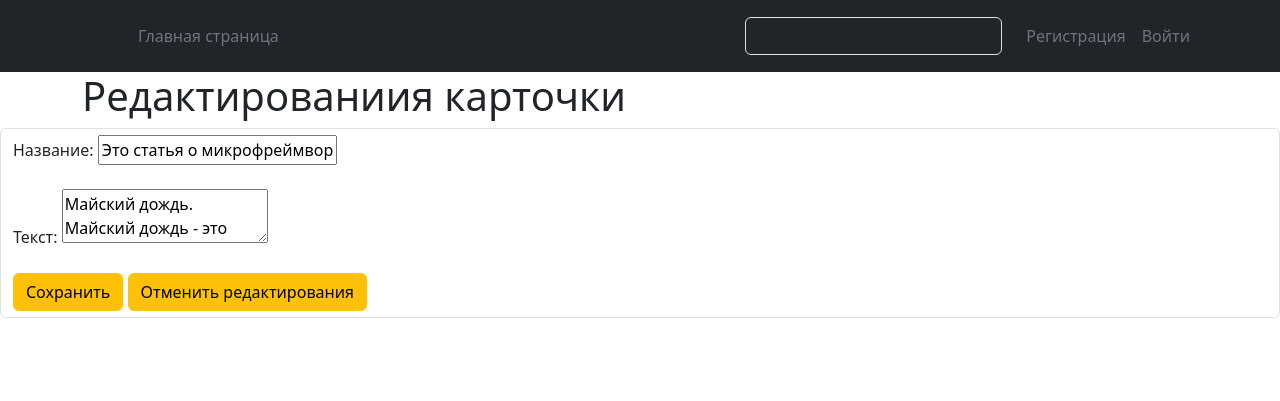
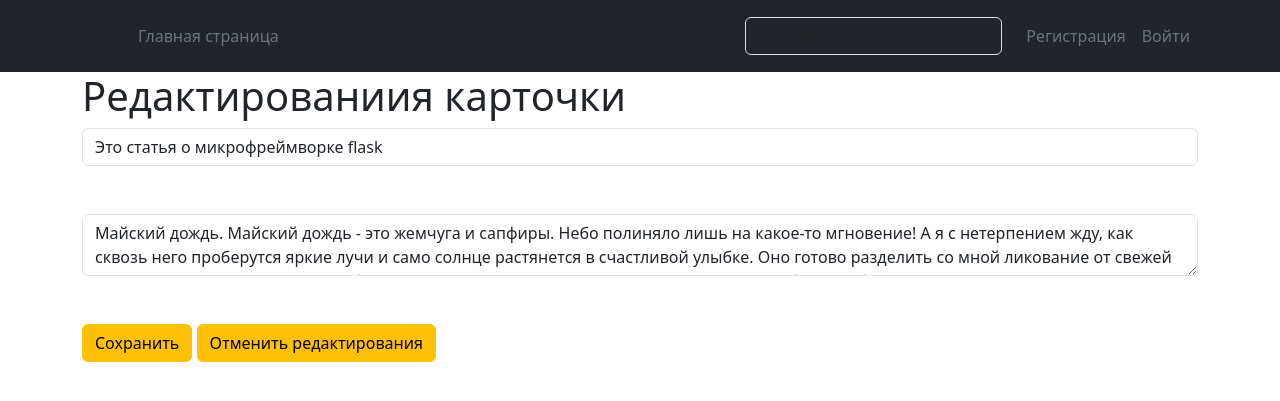
Before and after one commit to dem171/RepProject, a Flask app: page /discussion/1/update in a window 1280 px wide. Shown: the top 401 px of the page. Run offline with Flask 3, Linux system fonts and the light colour scheme.

```diff
--- a/webapp/models.py
+++ b/webapp/models.py
@@ -21,7 +21,7 @@ class User(db.Model, UserMixin):
     id = db.Column(db.Integer, primary_key=True)
     username = db.Column(db.String(30), nullable=False, unique=True, index=True)
     password = db.Column(db.String)
-    rol = db.Column(db.String(15), index=True)
+    rol = db.Column(db.String(15), index=True, default="user")
     date_registration = db.Column(db.DateTime, default=datetime.utcnow)
     user_cards = db.relationship("Cards", backref="user", cascade='all, delete')
     user_comment = db.relationship("Comments", backref="user_com", cascade='all, delete')
--- a/webapp/templates/discussion.html
+++ b/webapp/templates/discussion.html
@@ -22,8 +22,8 @@
 </div>
 <form action="{{url_for('discussion', id=card_info.id) }}" method="POST">
     {{ form.hidden_tag() }}
-    <textarea class="form-control"  rows="2" {{ form.text_comment }}></textarea>
-  <br>  <input class="btn btn-warning" {{ form.submit }}>
+    {{ form.text_comment(class_="form-control") }}
+  <br>  {{ form.submit(class_="btn btn-warning") }}
 </form>
 <h3>КОММЕНТАРИИ</h3>
 
--- a/webapp/templates/register.html
+++ b/webapp/templates/register.html
@@ -6,9 +6,9 @@
 <h1>Страница регистрации</h1>
 {% block registr %}
 <h1>Страница регистрации</h1>
-<div>
+<div class="container">
 
-   <form action=""  method="POST">
+   <form  class="floating"    action=""  method="POST">
        {{ form.hidden_tag() }}
        {{ form.username }}
        {% for error in form.username.errors %}
--- a/webapp/templates/update_card.html
+++ b/webapp/templates/update_card.html
@@ -2,26 +2,11 @@
 
 {% block body %}
 <h1>Редактированиия карточки</h1>
-{% for el in cards  %}
+<div>
+    <form action="{{ url_for('upd_card', id=card.id) }}" method="POST" >
+        <input class="form form-control" type="text" id="name" name="name" value="{{ card.name }}" required><br><br>
 
-{{el.name }}
-{% endfor %}
-{% endblock %}
-
-{% block add_cards %}
-{% for el in cards  %}
- <div class="alert alert-info">
-    {{el.name }}
-     <br>
-
-{% endfor %}
-</div>
-    <form action="{{ url_for('upd_card', id=card.id) }}" method="POST" class="form form-control">
-        <label for="name">Название:</label>
-        <input type="text" id="name" name="name" value="{{ card.name }}" required><br><br>
-
-        <label for="text">Текст:</label>
-        <textarea id="text" name="text" required>{{ card.text }}</textarea><br><br>
+        <textarea class="form form-control" id="text" name="text" required>{{ card.text }}</textarea><br><br>
 
         <input type="submit" value="Сохранить" class="btn btn-warning">
         <a href="/personal_acc" class="btn btn-warning">Отменить редактирования</a>
```
Also changed, not shown: webapp/templates/add_cards.html (+8 -8 lines).
